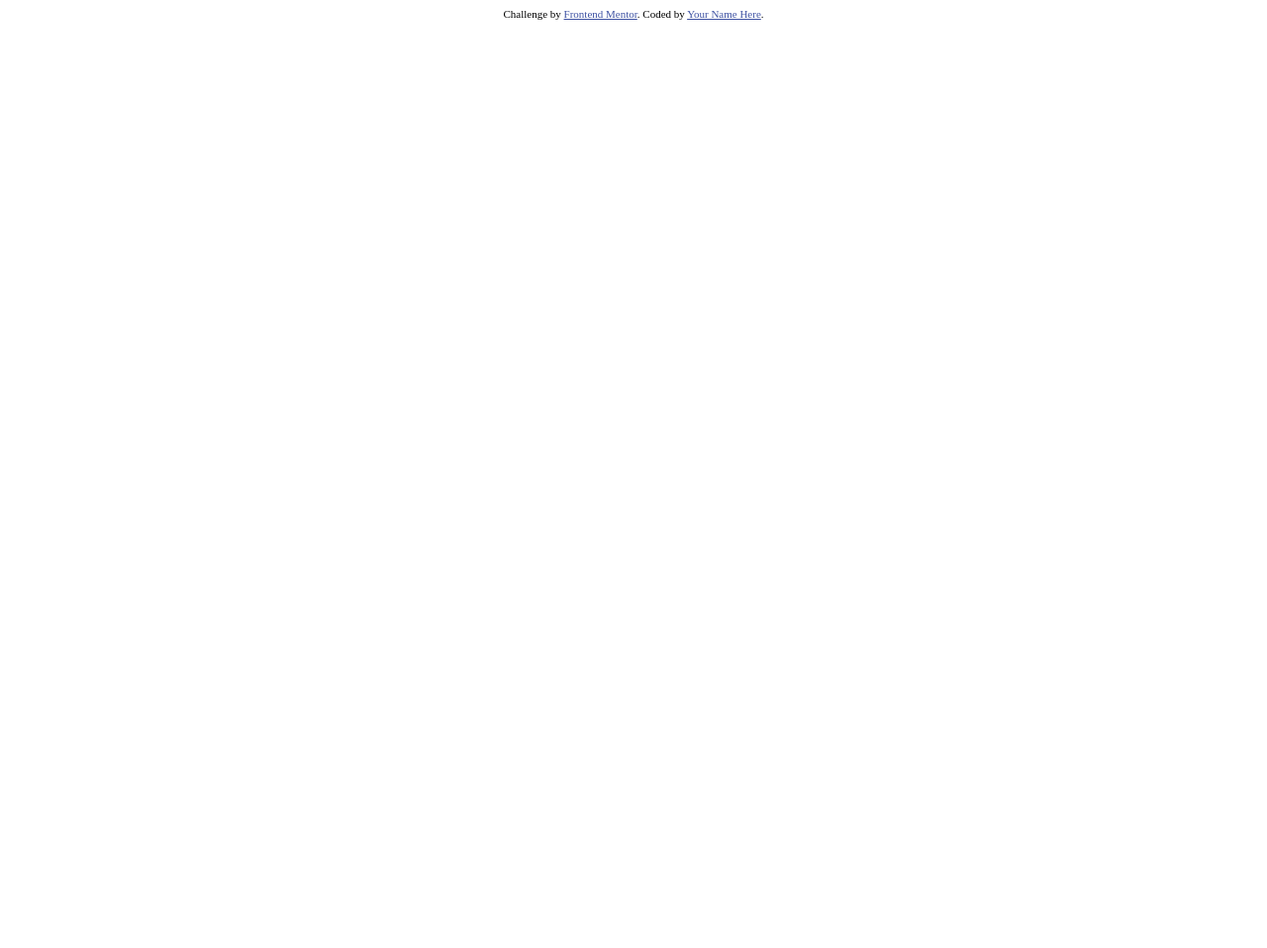
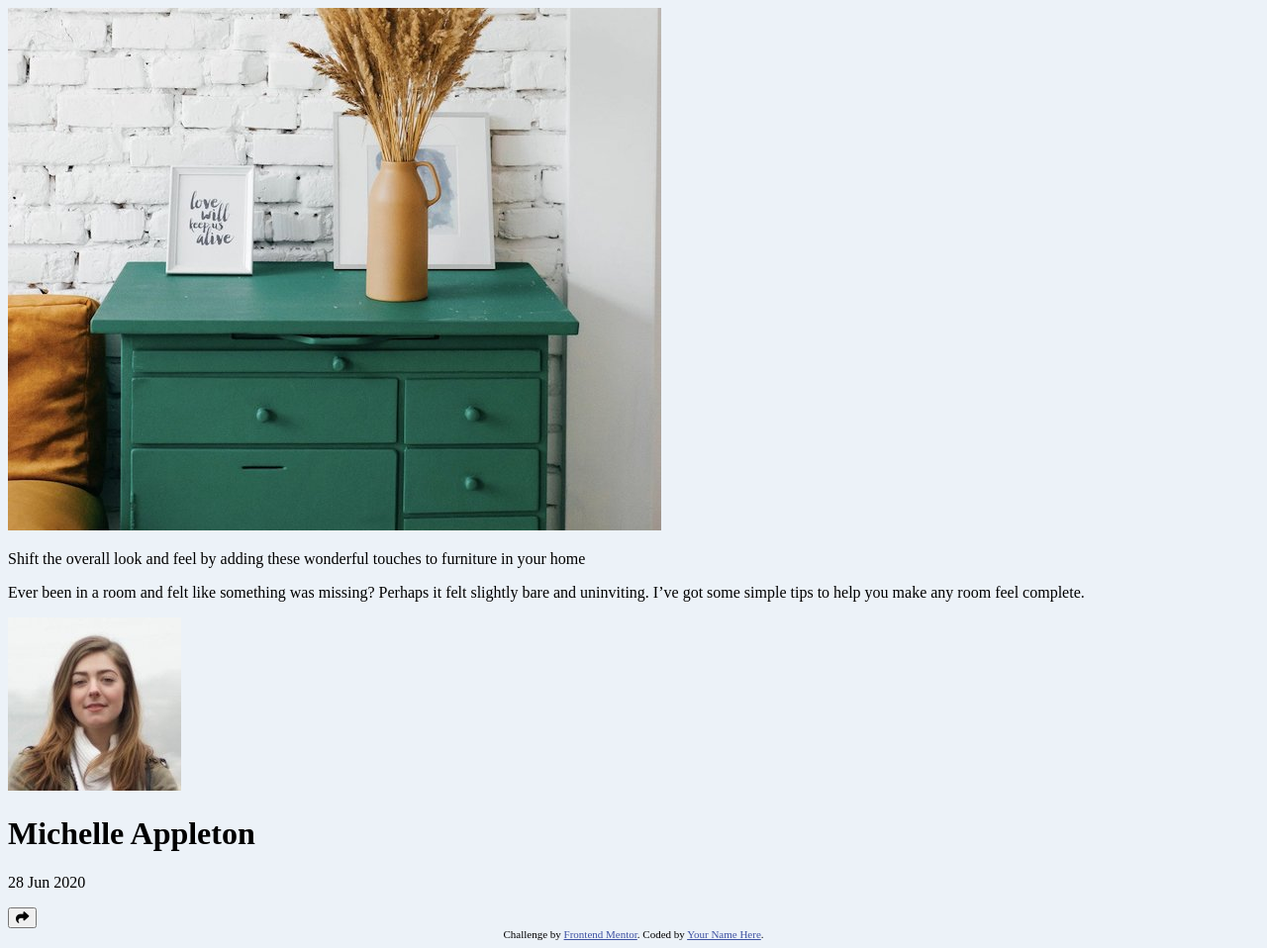
Before and after one commit to Michal-Flis/Article-preview-component, a plain HTML site: page index.html in a window 1280 px wide. Shown: the whole page at 99% size. Before the commit the page ends 800 px from the top, so only its background shows below. Drawn offline with Linux system fonts and the light colour scheme.

Commit message:
Added HTML elements and style SCSS

```diff
--- a/index.html
+++ b/index.html
@@ -13,6 +13,28 @@
     <title>Article preview component</title>
   </head>
   <body>
+    <div class="wrapper">
+      <div class="head"><img class="head-picture" src="./images/drawers.jpg" alt="head picture"></div>
+
+      <div class="main-body">
+        <p class="main-text">Shift the overall look and feel by adding these wonderful
+  touches to furniture in your home</p>
+          <p class="text"> Ever been in a room and felt like something was missing? Perhaps
+  it felt slightly bare and uninviting. I’ve got some simple tips
+  to help you make any room feel complete.</p>
+      </div>
+
+      <div class="share">
+        <div class="picture-person"><img class="avatar" src="./images/avatar-michelle.jpg" alt=""></div>
+        <div class="name">
+          <h1 class="name-avatar">Michelle Appleton</h1>
+          <p class="data">28 Jun 2020</p>
+        </div>
+        <div class="button-share">
+          <button class="btn"><i class="fa-solid fa-share"></i></button>
+        </div>
+      </div>
+    </div>
     <footer>
       <div class="attribution">
         Challenge by
@@ -21,5 +43,7 @@
         >. Coded by <a href="https://github.com/Michal-Flis">Your Name Here</a>.
       </div>
     </footer>
+
+    <script src="https://kit.fontawesome.com/75c816b45b.js" crossorigin="anonymous"></script>
   </body>
 </html>
--- a/sass/partials/_atribution.scss
+++ b/sass/partials/_global.scss
@@ -1,3 +1,7 @@
+body {
+  background: $LightGrayishBlue;
+}
+
 .attribution {
   font-size: 11px;
   text-align: center;
--- /dev/null
+++ b/sass/partials/_settings.scss
@@ -0,0 +1,4 @@
+$VeryDarkGrayishBlue: hsl(217, 19%, 35%);
+$DesaturatedDarkBlue: hsl(214, 17%, 51%);
+$GrayishBlue: hsl(212, 23%, 69%);
+$LightGrayishBlue: hsl(210, 46%, 95%);
--- a/sass/style.scss
+++ b/sass/style.scss
@@ -1 +1,2 @@
-@import './partials/atribution';
+@import './partials/settings';
+@import './partials/global';
```
Also changed, not shown: css/style.css.
